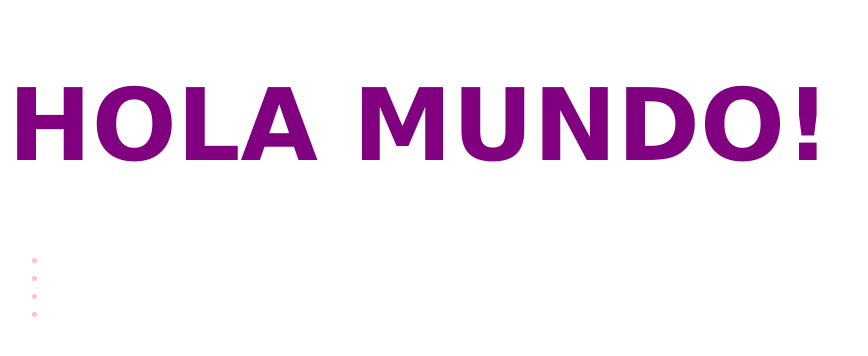
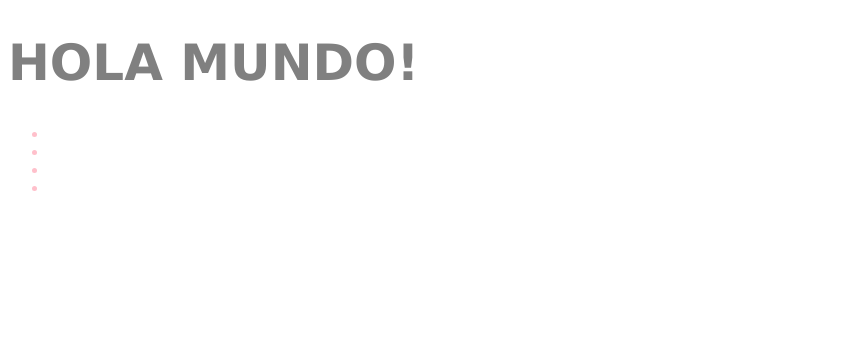
Before and after one commit to MartaSanchezHeras/HTML_CSS, a plain HTML site: page 01_Hola Mundo/holamundo.html in a window 1280 px wide. Shown: the whole page, without its empty margins (0-868 px from the left). Drawn offline with Linux system fonts and the light colour scheme.

Commit message:
ejercicio1

```diff
--- a/01_Hola Mundo/estilo.css
+++ b/01_Hola Mundo/estilo.css
@@ -1,11 +1,11 @@
 li{color: pink;
 }
 
-h1{color:purple;
+h1{color: grey;
     font-family: 'Lucida Sans',
     'Lucida Sans Regular',
     'Lucida Grande',
     'Lucida Sans Unicode',
     Geneva, Verdana, sans-serif;
-    font-size: 100px;
+    font-size: 50px;
  }
```
